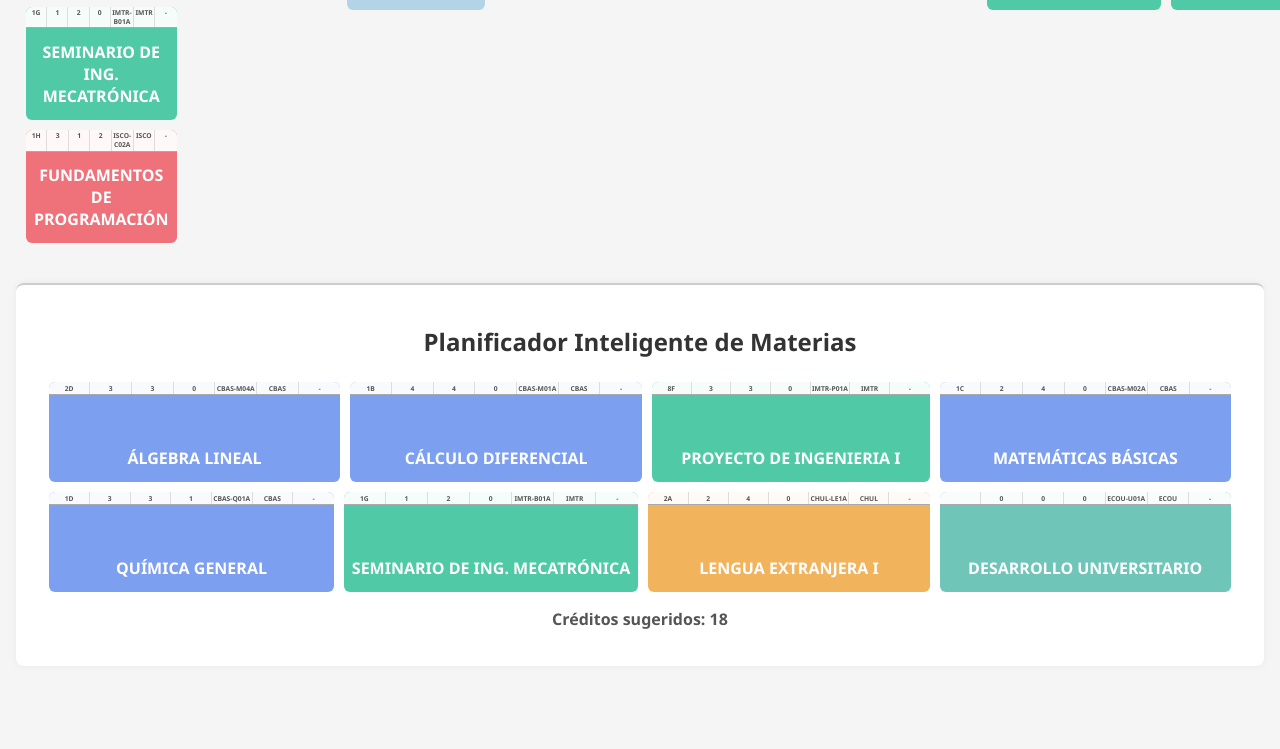
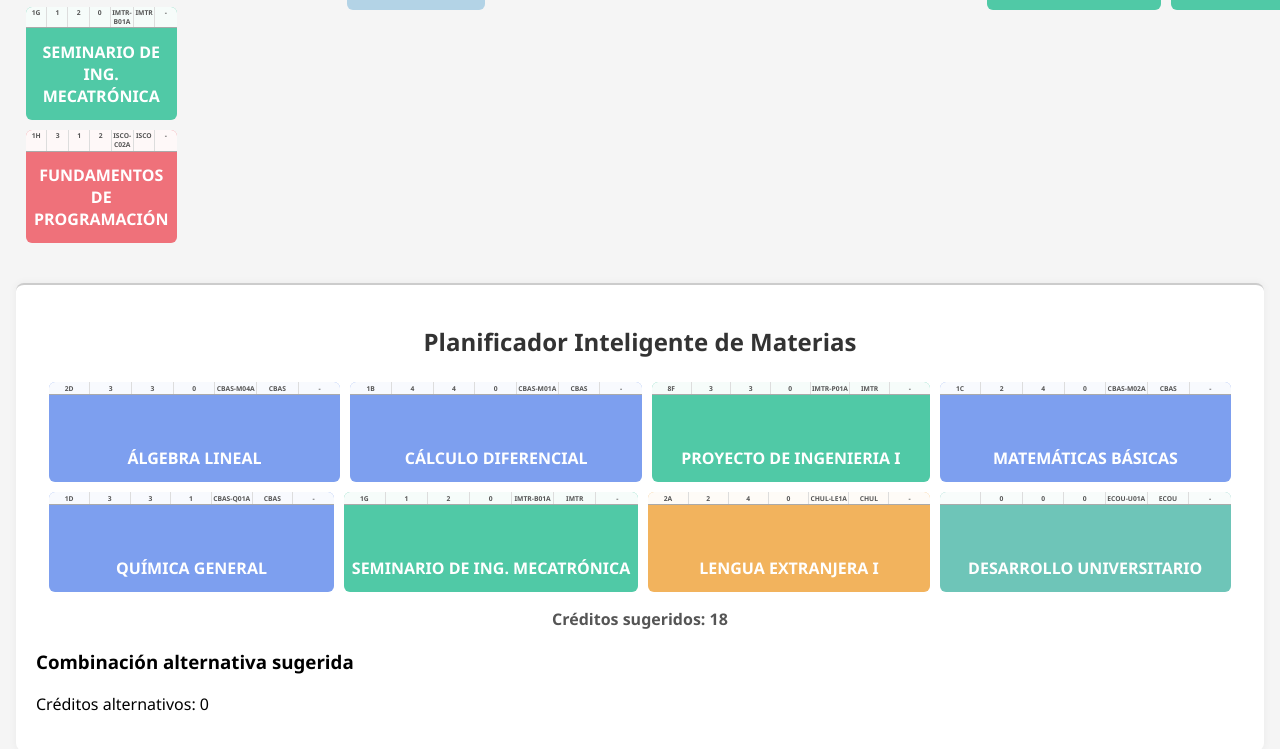
Before and after one commit to Cam1la001/Malla-interactiva, a plain HTML site: page index.html in a window 1280 px wide. Shown: the part 919-1668 px from the top of the page. Before the commit the page ends 1601 px from the top, so only its background shows below. Drawn offline with Linux system fonts and the light colour scheme.

Commit message:
Update index.html

```diff
--- a/index.html
+++ b/index.html
@@ -23,6 +23,10 @@
     <h2>Planificador Inteligente de Materias</h2>
     <div id="sugerencias-materias"></div>
     <p id="total-creditos">Créditos sugeridos: 0</p>
+
+    <h3>Combinación alternativa sugerida</h3>
+    <div id="segunda-sugerencia"></div>
+    <p id="creditos-alternativos">Créditos alternativos: 0</p>
   </div>
 
   <script src="script.js"></script>
```
